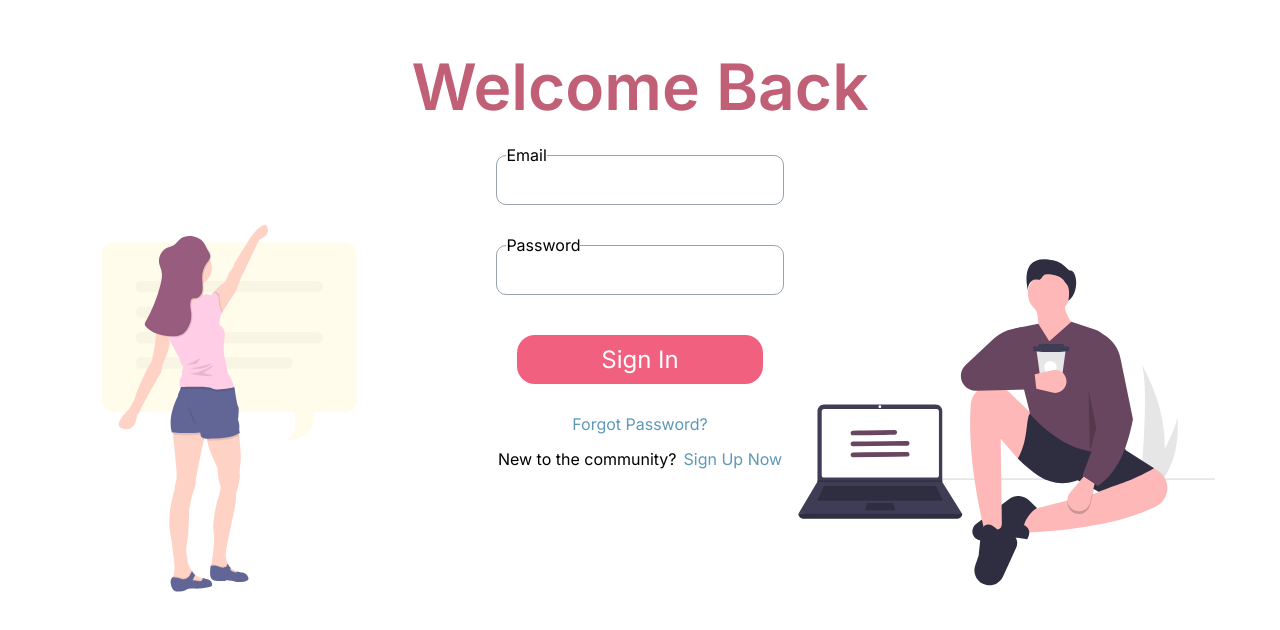
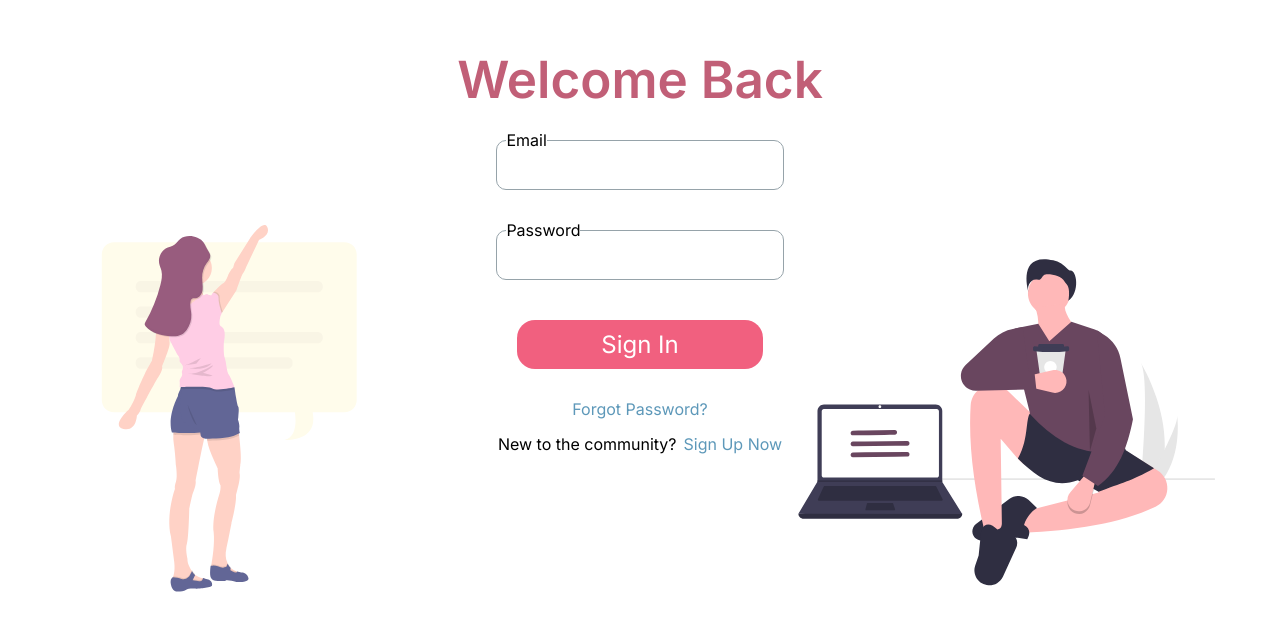
Before and after one commit to aibarrola/SubtleAsianNetwork, a React (Create React App) app: page /login in a window 1280 px wide. Shown: the part 112-742 px from the top of the page. Built offline with nearby package versions, Linux system fonts and the light colour scheme.

Commit message:
fixed font sizes

```diff
--- a/src/components/pages/login/login.css
+++ b/src/components/pages/login/login.css
@@ -20,7 +20,7 @@
     height: 60%;
 }
 .login-title{
-    font-size:5vw;
+    font-size:4vw;
     text-align:center;
     font-weight: 600;
     color: var(--main-color);
```
